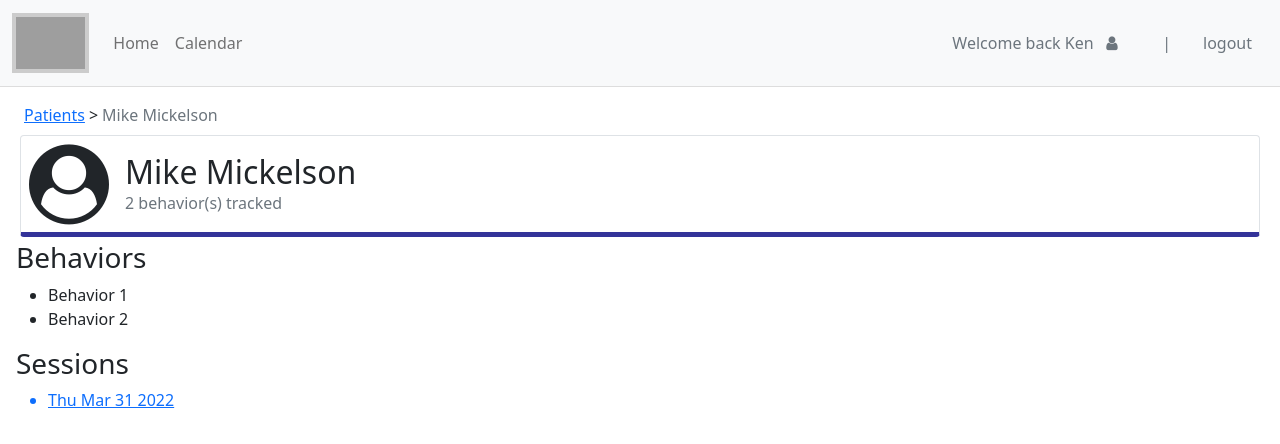
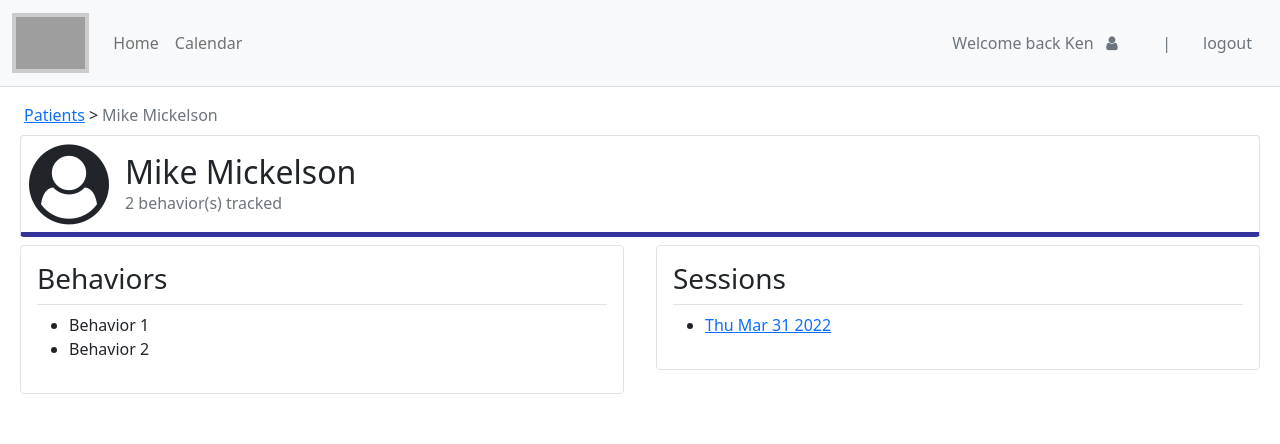
Before and after one commit to fsi-hack4autism/scenario-1, a React (Create React App) app in the folder web/: page /patient/1 in a window 1280 px wide. Shown: the top 444 px of the page. Built offline with nearby package versions, Linux system fonts and the light colour scheme; grey boxes are pictures that could not be loaded.

Commit message:
Create session and behavior cards

```diff
--- /dev/null
+++ b/web/src/components/PatientInfo/PatientBehaviorsCard.tsx
@@ -0,0 +1,24 @@
+import React from "react";
+import { Card, CardBody, CardText, CardTitle } from "reactstrap";
+
+import Behavior from "../../models/Behavior";
+
+const PatientBehaviorsCard = ({ behaviorList }: { behaviorList?: Behavior[] }) => (
+    <Card className="border m-1">
+        <CardBody>
+            <CardTitle className="border-bottom">
+                <h3>Behaviors</h3>
+            </CardTitle>
+            <CardText>
+                {behaviorList == null
+                    ? <p>No behaviors added yet!</p>
+                    : <ul>
+                        {behaviorList?.map(b => (<li key={b.behaviorId}>{b.description}</li>))}
+                    </ul>
+                }
+            </CardText>
+        </CardBody>
+    </Card>
+);
+
+export default PatientBehaviorsCard;
--- a/web/src/components/PatientInfo/PatientInfo.tsx
+++ b/web/src/components/PatientInfo/PatientInfo.tsx
@@ -1,11 +1,14 @@
 import React from "react";
 import { useParams } from "react-router";
+import { Row, Col } from "reactstrap";
 
 import usePatient from "../../hooks/usePatient";
 import useSessions from "../../hooks/useSessions";
+import PatientBehaviorsCard from "./PatientBehaviorsCard";
 
 import PatientInfoBreadcrumb from "./PatientInfoBreadcrumb";
 import PatientInfoHeader from "./PatientInfoHeader";
+import PatientSessionsCard from "./PatientSessionsCard";
 
 const PatientInfo = () => {
     const { patientId } = useParams();
@@ -16,14 +19,16 @@ const PatientInfo = () => {
         <div className="m-3">
             <PatientInfoBreadcrumb patient={patient} />
             <PatientInfoHeader patient={patient} />
-            <h3>Behaviors</h3>
-            <ul>
-                {patient?.behaviorsList.map(b => <li key={b.behaviorId}>{b.description}</li>)}
-            </ul>
-            <h3>Sessions</h3>
-            <ul>
-                {sessions?.map(s => <a href="/calendar"><li key={s.sessionId}>{new Date(s.start).toDateString()}</li></a>)}
-            </ul>
+
+            <Row>
+                <Col sm="12" md="6">
+                    <PatientBehaviorsCard behaviorList={patient?.behaviorsList} />
+                </Col>
+
+                <Col sm="12" md="6">
+                    <PatientSessionsCard sessions={sessions} />
+                </Col>
+            </Row>
         </div>
     )
 }
--- /dev/null
+++ b/web/src/components/PatientInfo/PatientSessionsCard.tsx
@@ -0,0 +1,29 @@
+import React from "react";
+import { Link } from "react-router-dom";
+import { Card, CardBody, CardText, CardTitle } from "reactstrap";
+
+import Session from "../../models/Session";
+
+const PatientSessionsCard = ({ sessions }: { sessions?: Session[] }) => (
+    <Card className="border m-1">
+        <CardBody>
+            <CardTitle className="border-bottom">
+                <h3>Sessions</h3>
+            </CardTitle>
+            <CardText>
+                {sessions == null
+                    ? <p>No sessions added yet!</p>
+                    : <ul>
+                        {sessions?.map(s => (<li key={s.sessionId}>
+                            <Link to="/calendar">
+                                {new Date(s.start).toDateString()}
+                            </Link>
+                        </li>))}
+                    </ul>
+                }
+            </CardText>
+        </CardBody>
+    </Card>
+);
+
+export default PatientSessionsCard;
```
